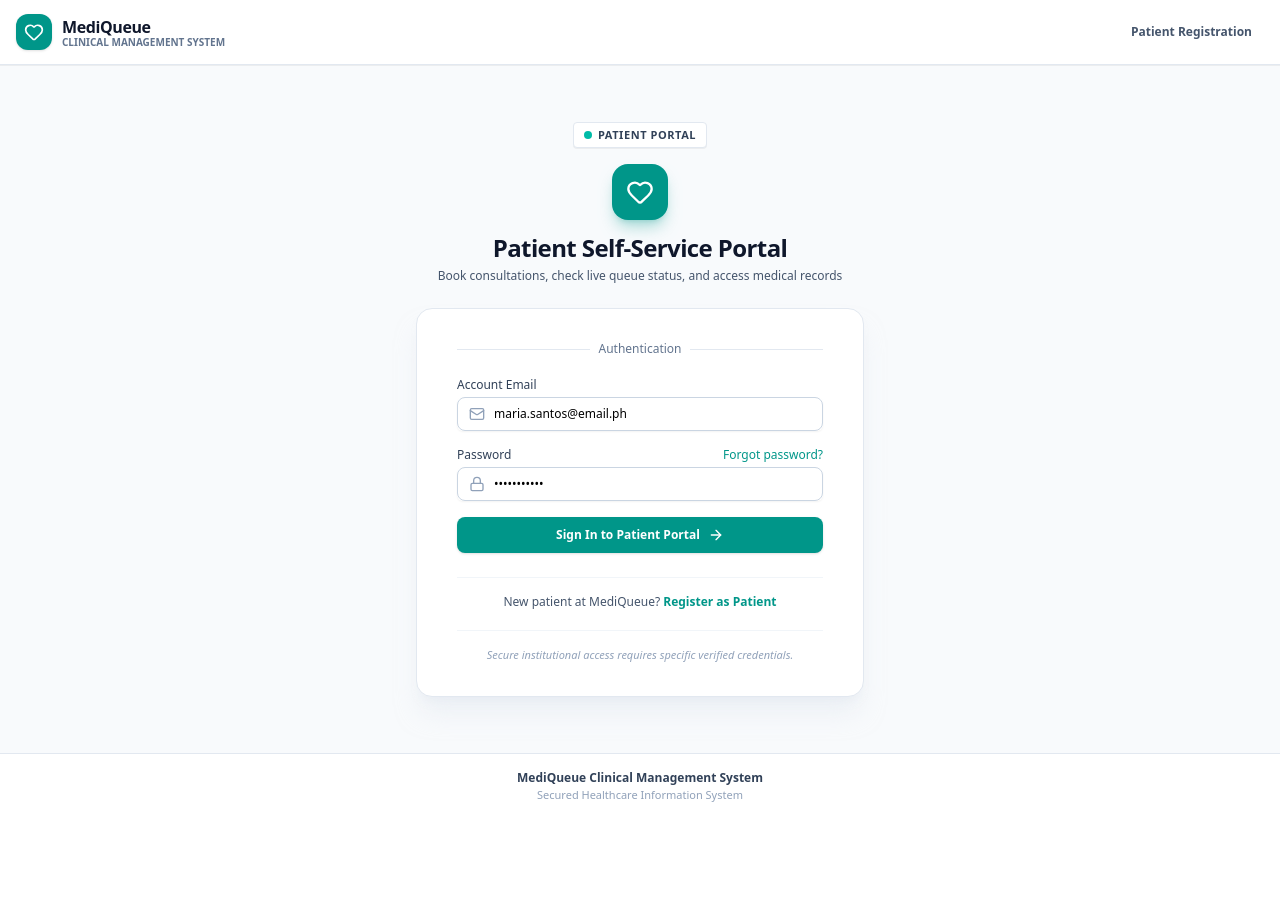
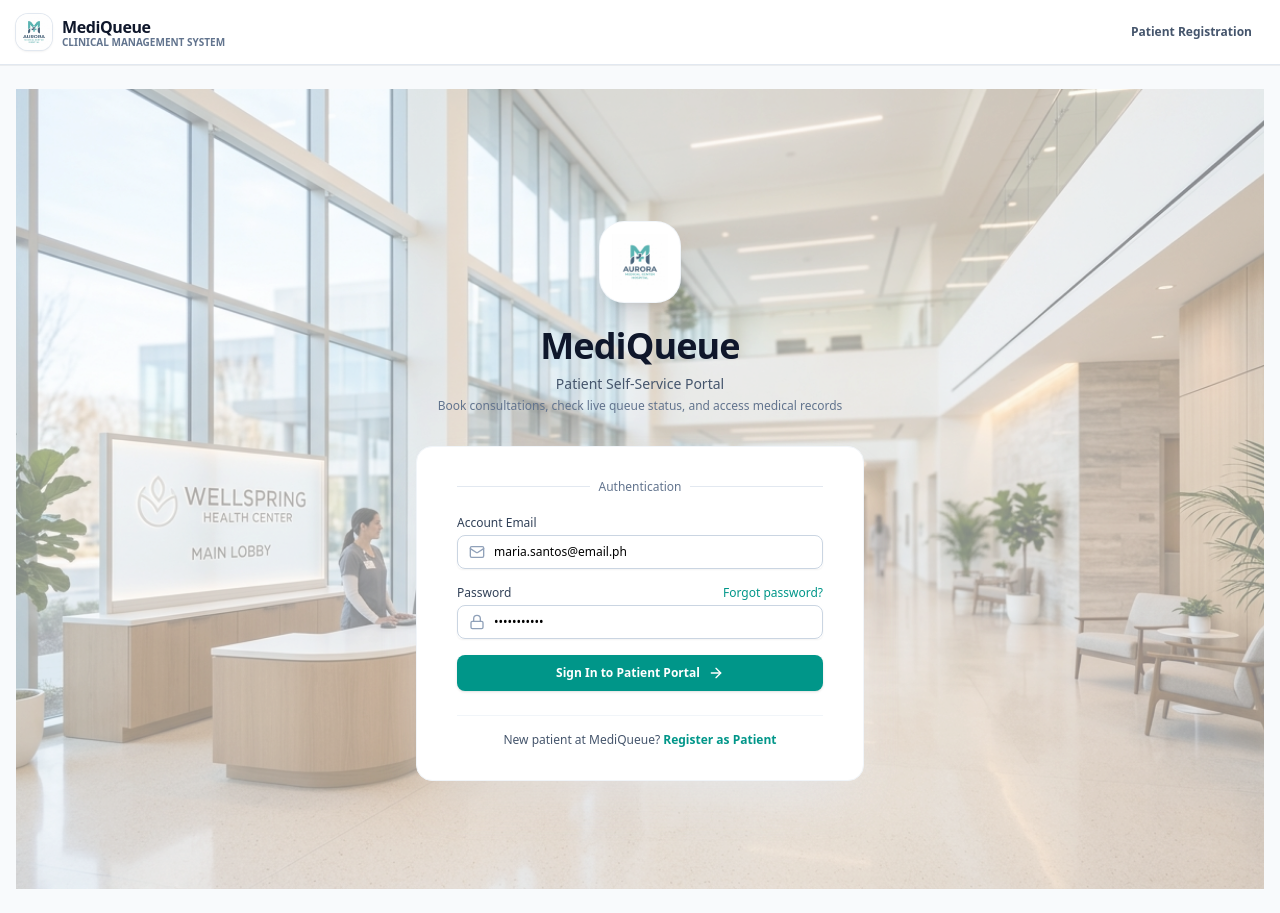
Before and after one commit to SaaaamAbje/MediQueue, a React (Vite) app: page / in a window 1280 px wide. Before the commit the page ends 819 px from the top, so only its background shows below. Built offline with nearby package versions, Linux system fonts and the light colour scheme.

Commit message:
feat(ui): add custom branding and login background
Replace generic icons with a branded logo, update the navbar branding, and implement a high-quality background image for the login view to improve visual identity.

```diff
--- a/src/App.tsx
+++ b/src/App.tsx
@@ -175,8 +175,13 @@ const AppContent: React.FC = () => {
           <div className="max-w-7xl mx-auto px-4 h-16 flex items-center justify-between">
             {/* System Branding */}
             <div className="flex items-center gap-2.5">
-              <div className="w-9 h-9 rounded-xl flex items-center justify-center text-white font-bold text-base shadow-sm bg-teal-600">
-                <Heart className="w-5 h-5" />
+              <div className="w-9 h-9 rounded-xl flex items-center justify-center overflow-hidden bg-white shadow-sm ring-1 ring-slate-200">
+                <img
+                  src="/src/assets/images/mediqueue_logo_1789109406002.jpg"
+                  alt="MediQueue Logo"
+                  className="w-full h-full object-cover"
+                  referrerPolicy="no-referrer"
+                />
               </div>
               <div>
                 <span className="font-bold text-base text-slate-900 tracking-tight">MediQueue</span>
@@ -213,15 +218,6 @@ const AppContent: React.FC = () => {
           {authView === 'register' && <RegisterView onNavigate={setAuthView} />}
           {authView === 'forgot-password' && <ForgotPasswordView onNavigate={setAuthView} />}
         </main>
-
-        <footer className="border-t border-slate-200 bg-white py-4 text-center text-xs text-slate-500">
-          <p className="font-semibold text-slate-700">
-            MediQueue Clinical Management System
-          </p>
-          <p className="text-[11px] text-slate-400 mt-0.5">
-            Secured Healthcare Information System
-          </p>
-        </footer>
       </div>
     );
   }
--- a/src/components/layout/Navbar.tsx
+++ b/src/components/layout/Navbar.tsx
@@ -157,27 +157,20 @@ export const Navbar: React.FC<NavbarProps> = ({
               }}
               className="flex items-center gap-2.5 text-left focus:outline-none"
             >
-              <div
-                className={`w-10 h-10 rounded-xl flex items-center justify-center text-white shadow-md transition-all ${
-                  isPatient
-                    ? 'bg-teal-600 shadow-teal-600/20'
-                    : isDoctor
-                    ? 'bg-sky-600 shadow-sky-600/20'
-                    : 'bg-purple-700 shadow-purple-700/20'
-                }`}
-              >
-                {isPatient && <Heart className="w-6 h-6" />}
-                {isDoctor && <Stethoscope className="w-6 h-6" />}
-                {isAdmin && <Shield className="w-6 h-6" />}
+              <div className="w-10 h-10 rounded-xl flex items-center justify-center overflow-hidden bg-white shadow-sm ring-1 ring-slate-200">
+                <img
+                  src="/src/assets/images/mediqueue_logo_1789109406002.jpg"
+                  alt="MediQueue Logo"
+                  className="w-full h-full object-cover"
+                  referrerPolicy="no-referrer"
+                />
               </div>
               <div>
                 <span className="text-lg font-bold tracking-tight text-slate-900 block leading-tight">
-                  Medi<span className={isPatient ? 'text-teal-600' : isDoctor ? 'text-sky-600' : 'text-purple-600'}>Queue</span>
+                  MediQueue
                 </span>
                 <span className="text-[10px] font-semibold text-slate-500 uppercase tracking-wider block">
-                  {isPatient && 'Patient Portal'}
-                  {isDoctor && 'Physician Suite'}
-                  {isAdmin && 'Admin Console'}
+                  Clinical Systems
                 </span>
               </div>
             </button>
--- a/src/views/auth/LoginView.tsx
+++ b/src/views/auth/LoginView.tsx
@@ -76,46 +76,48 @@ export const LoginView: React.FC<LoginViewProps> = ({
   const isAdmin = targetSystem === 'admin';
 
   return (
-    <div className="min-h-[80vh] flex flex-col justify-center py-6 sm:px-6 lg:px-8">
-      <div className="sm:mx-auto sm:w-full sm:max-w-md mb-4 flex items-center justify-center">
-        <span className="text-[11px] font-bold uppercase tracking-wider px-2.5 py-1 rounded bg-white shadow-2xs text-slate-700 border border-slate-200 inline-flex items-center gap-1.5">
-          <span className={`w-2 h-2 rounded-full ${isPatient ? 'bg-teal-500' : isDoctor ? 'bg-sky-500' : 'bg-purple-500'}`} />
-          <span>{isPatient ? 'Patient Portal' : isDoctor ? 'Doctor Workstation' : 'Admin Console'}</span>
-        </span>
+    <div className="min-h-screen flex flex-col justify-center relative overflow-hidden bg-slate-50">
+      {/* Light Professional Hospital Background */}
+      <div className="absolute inset-0 z-0">
+        <img
+          src="/src/assets/images/hospital_login_bg_1789109420944.jpg"
+          alt="Hospital Background"
+          className="w-full h-full object-cover opacity-60"
+          referrerPolicy="no-referrer"
+        />
+        <div className="absolute inset-0 bg-white/20" />
       </div>
 
-      <div className="sm:mx-auto sm:w-full sm:max-w-md text-center">
-        {/* System-specific Icon & Badge */}
-        {isPatient && (
-          <div className="mx-auto w-14 h-14 rounded-2xl bg-teal-600 flex items-center justify-center text-white shadow-lg shadow-teal-600/30 mb-3">
-            <Heart className="w-7 h-7" />
+      <div className="relative z-10 py-6 sm:px-6 lg:px-8">
+        <div className="sm:mx-auto sm:w-full sm:max-w-md text-center">
+          {/* Hospital Logo Asset */}
+          <div className="mx-auto w-20 h-20 rounded-3xl bg-white p-3 shadow-xl mb-6 ring-1 ring-slate-100 overflow-hidden">
+            <img
+              src="/src/assets/images/mediqueue_logo_1789109406002.jpg"
+              alt="MediQueue Logo"
+              className="w-full h-full object-contain"
+              referrerPolicy="no-referrer"
+            />
           </div>
-        )}
-        {isDoctor && (
-          <div className="mx-auto w-14 h-14 rounded-2xl bg-sky-600 flex items-center justify-center text-white shadow-lg shadow-sky-600/30 mb-3">
-            <Stethoscope className="w-7 h-7" />
-          </div>
-        )}
-        {isAdmin && (
-          <div className="mx-auto w-14 h-14 rounded-2xl bg-purple-600 flex items-center justify-center text-white shadow-lg shadow-purple-600/30 mb-3">
-            <Shield className="w-7 h-7" />
-          </div>
-        )}
 
-        <h2 className="text-2xl font-bold tracking-tight text-slate-900">
-          {isPatient && 'Patient Self-Service Portal'}
-          {isDoctor && 'Physician Clinical Workstation'}
-          {isAdmin && 'Clinic Operations & Admin Console'}
-        </h2>
-        <p className="mt-1 text-xs text-slate-600">
+          <h2 className="text-3xl font-extrabold text-slate-900 tracking-tight sm:text-4xl">
+            MediQueue
+          </h2>
+          <p className="mt-2 text-sm text-slate-600 font-medium">
+            {isPatient && 'Patient Self-Service Portal'}
+            {isDoctor && 'Physician Clinical Workstation'}
+            {isAdmin && 'Clinic Operations & Admin Console'}
+          </p>
+        </div>
+        <p className="mt-1 text-xs text-slate-500 text-center px-4">
           {isPatient && 'Book consultations, check live queue status, and access medical records'}
           {isDoctor && 'Room 102 outpatient queue, consultation room timer, and digital prescription builder'}
           {isAdmin && 'Central queue oversight, walk-in ticketing, doctor schedules, and audit trails'}
         </p>
       </div>
 
-      <div className="mt-6 sm:mx-auto sm:w-full sm:max-w-md">
-        <div className="bg-white py-8 px-6 shadow-xl shadow-slate-200/50 rounded-2xl border border-slate-200 sm:px-10">
+      <div className="mt-2 sm:mx-auto sm:w-full sm:max-w-md relative z-10 px-4 sm:px-0">
+        <div className="bg-white py-8 px-6 shadow-2xl shadow-slate-200/60 rounded-2xl border border-slate-100 sm:px-10">
           <div className="relative mb-5">
             <div className="absolute inset-0 flex items-center">
               <div className="w-full border-t border-slate-200" />
@@ -212,12 +214,6 @@ export const LoginView: React.FC<LoginViewProps> = ({
             </div>
           )}
 
-          {/* Unified Login Label */}
-          <div className="mt-5 pt-4 border-t border-slate-100 space-y-1.5 text-center">
-            <div className="text-[11px] text-slate-400 font-medium italic">
-              Secure institutional access requires specific verified credentials.
-            </div>
-          </div>
         </div>
       </div>
     </div>
```
Also changed, not shown: src/assets/images/hospital_login_bg_1789109420944.jpg (added), src/assets/images/mediqueue_logo_1789109406002.jpg (added).
